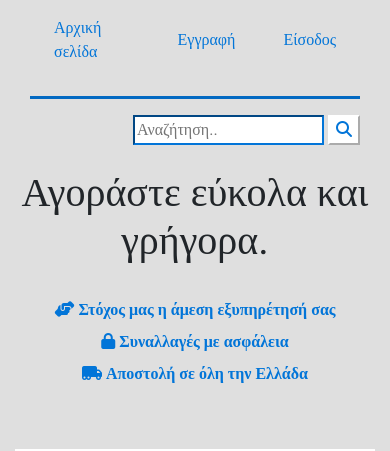
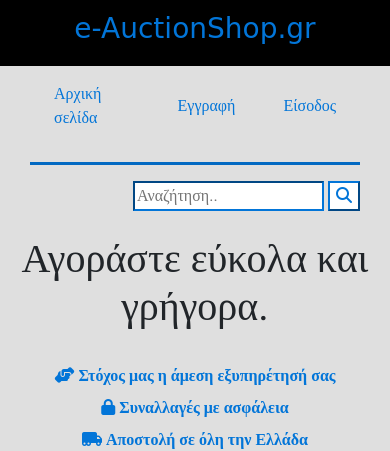
Before and after one commit to GeorgeKrs/e-AuctionShop, a PHP site: page /index.php in a window 390 px wide. Shown: the top 451 px of the page. Run offline with PHP 8.4, Linux system fonts and the light colour scheme; data comes from the database, SQL or seed files in the repository; some libraries are stand-ins or nearby versions.

Commit message:
responsive footer and header

```diff
--- a/change_pw.php
+++ b/change_pw.php
@@ -67,7 +67,7 @@
 <!-- hidden form -->
     <form class="form-group col-md-6" name="alertBox_forgotPw" id="alertBox_forgotPw" action="forgot_pw_backend.php" style="display: none;" method="post">
 
-        <label for="inputEmail">Email</label>
+        <label for="inputEmail">Παρακαλώ πληκτρολογήστε το email σας</label>
         <input type="email" class="form-control" name="inputEmail" id="inputEmail" placeholder="" required>
         <button type="submit"  class="btn btn-primary mt-4">Αποστολή νέου κωδικού</button>
 
--- a/footer.php
+++ b/footer.php
@@ -4,7 +4,7 @@
         <div class="row">
             <div class="mt-4" style="float: left;">
                 <ul class="category-list">
-                    <li><b><a href="#" class="category-links">Κανόνες λειτουργίας</a></b></li>
+                    <li><b><a href="#" class="category-links">Κανόνες λειτουργίας:</a></b></li>
                     <li><b><a href="#" class="category-links">Πολιτική Απορρήτου</a></b></li>
                     <li><b><a href="#" class="category-links">Κανόνες δημιουργίας νέας καταχώρησης</a></b></li>
                     <li><b><a href="#" class="category-links">Πολιτική Χρέωση</a></b></li>
@@ -14,7 +14,7 @@
 
             <div class="mt-4" style="float: left;">
                 <ul class="category-list">
-                    <li><b><h6><b><u>Ταχυδρομικές Εταιρίες που συνεργαζόμαστε</u></b></h6></li>
+                    <li><b><h6><b><u>Ταχυδρομικές Εταιρίες που συνεργαζόμαστε:</u></b></h6></li>
                     <li><b><a href="https://www.acscourier.net/el/home" target="_blank" class="category-links">ACS courier</a></b></li>
                     <li><b><a href="https://www.taxydromiki.com/" target="_blank" class="category-links">Γενική Ταχυδρομική</a></b></li>
                     <li><b><a href="https://www.elta.gr/el-gr/home.aspx" target="_blank" class="category-links">ΕΛΤΑ courier</a></b></li>
@@ -25,7 +25,7 @@
 
             <div class="mt-4" style="float: left;">
                 <ul class="category-list">
-                    <li><h6><b>Social Media</b></h6></li>
+                    <li><h6><b>Social Media:</b></h6></li>
                     <li style="display: inline;"><a href="https://www.facebook.com/" target="_blank" class="footer-links"><i class="fab fa-facebook"></a></i></li>
                     <li style="display: inline; padding-left: 30px;"><a href="https://www.instagram.com/" target="_blank" class="footer-links"><i class="fab fa-instagram"></i></a></li>
                 </ul>
@@ -33,8 +33,9 @@
 
         </div>
     </div>
-    <div class="container">
-        <h6 style="float: right;">&copy; 2021 e-AuctionShop.gr</h6>
+
+    <div class="container" id="siteName" style="color: #0275d8; ">
+        <h6 style="font-family:Big Shoulders Display, cursive; float: right;">&copy; 2021 e-AuctionShop.gr</h6>
     </div>
-<!-- </div> -->
+
 </div>
--- a/index.php
+++ b/index.php
@@ -22,6 +22,11 @@
 
 <?php
     require 'session_check.php';
+    echo '
+        <div class="text-center" id="siteName" style="background-color: #000; color: #0275d8; padding:12px; display: none;">
+            <h3 style="font-family:Big Shoulders Display, cursive;">e-AuctionShop.gr</h3>
+        </div>
+        ';
     if(isset($_SESSION['username'])){
         require 'header_loggedin.php';
     } else {
--- a/style.css
+++ b/style.css
@@ -238,6 +238,14 @@ color: #000;
 
 @media screen and (max-width: 790px) {
     /* header changes */
+    #siteName{
+        display: block!important;
+    }
+
+    .btnsearch{
+        border-color: #0275d8!important;
+    }
+
     #usernamePhone{
         display: none!important;
     }
@@ -279,4 +287,5 @@ color: #000;
         float: none!important;
         margin-top: 20px!important;
     }
+
 }
```
